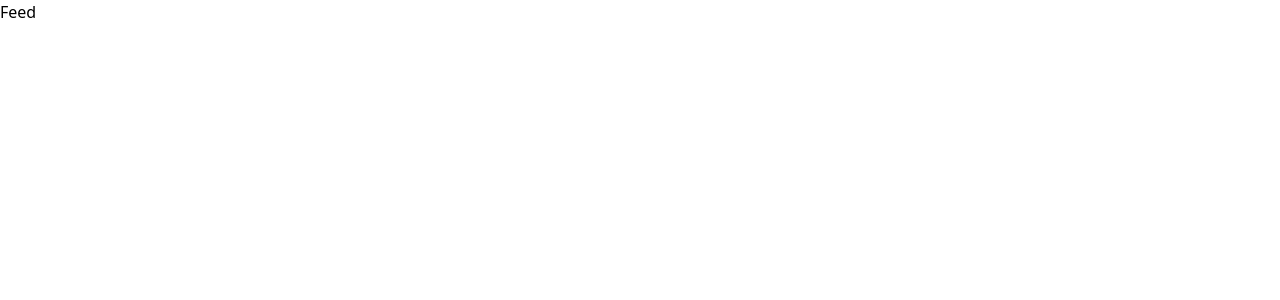
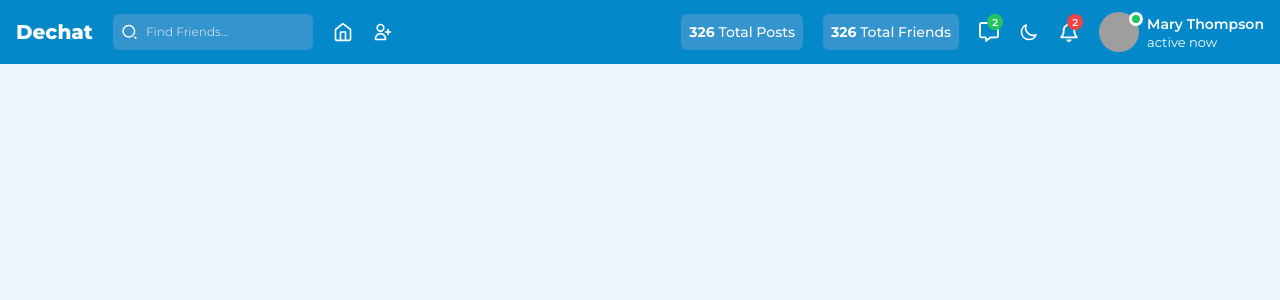
Before and after one commit to ajedamilola/dechat, a React (Vite) app: page / in a window 1280 px wide. Shown: the top 300 px of the page. Built offline with nearby package versions, Linux system fonts and the light colour scheme; grey boxes are pictures that could not be loaded.

Commit message:
Editing Navbar component

```diff
--- a/index.html
+++ b/index.html
@@ -5,8 +5,10 @@
     <link rel="icon" type="image/svg+xml" href="/vite.svg" />
     <meta name="viewport" content="width=device-width, initial-scale=1.0" />
     <title>DeChat</title>
-    <link href="https://fonts.googleapis.com/css2?family=Poppins:ital,wght@0,100;0,200;0,300;0,400;0,500;0,600;0,700;0,800;0,900;1,100;1,200;1,300;1,400;1,500;1,600;1,700;1,800;1,900&display=swap" rel="stylesheet">
-
+    <link
+      href="https://fonts.googleapis.com/css2?family=Montserrat:ital,wght@0,100..900;1,100..900&family=Roboto:ital,wght@0,100;0,300;0,400;0,500;0,700;0,900;1,100;1,300;1,400;1,500;1,700;1,900&display=swap"
+      rel="stylesheet"
+    />
   </head>
   <body>
     <div id="root"></div>
--- a/src/App.jsx
+++ b/src/App.jsx
@@ -1,15 +1,13 @@
 import React from "react";
-import { BrowserRouter, Route, Routes } from "react-router-dom";
-import Feed from "./Pages/Feed";
+import { Route, Routes } from "react-router-dom";
+import NewsFeed from "./Pages/NewsFeed";
 
 function App() {
   return (
     <div>
-      <BrowserRouter>
-        <Routes>
-          <Route path="/" element={<Feed />} />
-        </Routes>
-      </BrowserRouter>
+      <Routes>
+        <Route path="/" element={<NewsFeed />} />
+      </Routes>
     </div>
   );
 }
--- a/src/Pages/Feed.jsx
+++ /dev/null
@@ -1,9 +0,0 @@
-import React from 'react'
-
-function Feed() {
-    return (
-        <div>Feed</div>
-    )
-}
-
-export default Feed
--- /dev/null
+++ b/src/Pages/NewsFeed.jsx
@@ -0,0 +1,12 @@
+import React from "react";
+import Navbar from "../components/Navbar";
+
+const NewsFeed = () => {
+  return (
+    <div className="font-montserrat">
+      <Navbar />
+    </div>
+  );
+};
+
+export default NewsFeed;
--- /dev/null
+++ b/src/components/Navbar.jsx
@@ -0,0 +1,104 @@
+import { useState } from "react";
+import { RiSearch2Line } from "react-icons/ri";
+import { FiHome } from "react-icons/fi";
+import { HiOutlineUserAdd, HiOutlineMoon } from "react-icons/hi";
+import { FaRegMessage, FaRegBell } from "react-icons/fa6";
+import { MdClose } from "react-icons/md";
+
+const Navbar = () => {
+  const [focused, setFocused] = useState(false);
+
+  return (
+    <header className="bg-primary text-white">
+      <nav className="mx-auto flex max-w-7xl items-center justify-between px-4 py-3">
+        <div className="flex items-center gap-5">
+          <h1 className="text-xl font-extrabold">Dechat</h1>
+
+          {/* search input */}
+          <div className="flex w-[200px] items-center justify-between rounded-md bg-[#3494cd] p-2">
+            <div className="relative flex items-center gap-2">
+              <RiSearch2Line size={20} />
+              <input
+                type="text"
+                className="w-full bg-transparent text-[12px] outline-none placeholder:text-white/70"
+                placeholder="Find Friends..."
+                onFocus={() => setFocused(true)}
+                onBlur={() => setFocused(false)}
+              />
+            </div>
+            {focused && (
+              <MdClose
+                size={20}
+                className="cursor-pointer"
+                onClick={() => setFocused(false)}
+              />
+            )}
+
+            {/* searched field */}
+            <div></div>
+          </div>
+
+          <FiHome size={20} className="hidden lg:block" />
+          <HiOutlineUserAdd size={20} className="hidden lg:block" />
+        </div>
+
+        <div className="flex items-center gap-5">
+          {/* posts */}
+          <div className="hidden rounded-md bg-[#3494cd] p-2 text-sm font-medium lg:block">
+            <strong>326</strong> Total Posts
+          </div>
+
+          {/* total friends */}
+          <div className="hidden rounded-md bg-[#3494cd] p-2 text-sm font-medium lg:block">
+            <strong>326</strong> Total Friends
+          </div>
+
+          {/* message-icon */}
+          <div className="relative hidden md:block">
+            <FaRegMessage size={20} />
+
+            <div className="absolute -right-1 -top-2 flex size-4 items-center justify-center rounded-full bg-green-500 text-[10px] font-semibold">
+              2
+            </div>
+          </div>
+
+          <HiOutlineMoon size={20} />
+
+          {/* bell-icon */}
+          <div className="relative hidden md:block">
+            <FaRegBell size={20} />
+
+            <div className="absolute -right-1 -top-2 flex size-4 items-center justify-center rounded-full bg-red-500 text-[10px] font-semibold">
+              2
+            </div>
+          </div>
+
+          {/* account */}
+          <div className="hidden items-center gap-2 md:flex">
+            <div className="relative">
+              <img
+                src="/src/assets/user-sm/1.jpg"
+                alt="avatar"
+                className="size-10 rounded-full object-cover"
+              />
+
+              {/* active-icon */}
+              <div className="absolute -right-1 top-0 flex size-[14px] items-center justify-center rounded-full bg-white text-[10px] font-semibold">
+                <div className="size-2 rounded-full bg-green-500"></div>
+              </div>
+            </div>
+
+            <div>
+              <h3 className="text-sm font-semibold leading-[1.4]">
+                Mary Thompson
+              </h3>
+              <p className="text-[13px] leading-[1.1]">active now</p>
+            </div>
+          </div>
+        </div>
+      </nav>
+    </header>
+  );
+};
+
+export default Navbar;
--- a/src/index.css
+++ b/src/index.css
@@ -1,82 +1,9 @@
-@import url("https://fonts.googleapis.com/css2?family=Poppins:ital,wght@0,100;0,200;0,300;0,400;0,500;0,600;0,700;0,800;0,900;1,100;1,200;1,300;1,400;1,500;1,600;1,700;1,800;1,900&display=swap");
+@import url("https://fonts.googleapis.com/css2?family=Montserrat:ital,wght@0,100..900;1,100..900&family=Roboto:ital,wght@0,100;0,300;0,400;0,500;0,700;0,900;1,100;1,300;1,400;1,500;1,700;1,900&display=swap");
 
 @tailwind base;
 @tailwind components;
 @tailwind utilities;
 
 body {
-  /* background-color: #0f0816; */
-  /* font-family: "Poppins", sans-serif;
-  font-weight: 100;
-  font-style: normal; */
+  background-color: #edf7fc;
 }
-
-/* Chrome, Safari, Edge, Opera */
-input::-webkit-outer-spin-button,
-input::-webkit-inner-spin-button {
-  -webkit-appearance: none;
-  margin: 0;
-}
-
-/* Firefox */
-/* input[type="number"] {
-  -moz-appearance: textfield;
-} */
-
-.gradient_btn {
-  background: linear-gradient(
-    103.91deg,
-    #9b51e0 21.01%,
-    rgba(26, 38, 53, 0.8) 100%
-  );
-}
-
-.pink_gradient {
-  position: absolute;
-  top: 0%;
-  left: 0%;
-  width: 123px;
-  height: 123px;
-  border-radius: 50%;
-
-  background: #fb37ff;
-  filter: blur(200px);
-}
-
-.blue_gradient {
-  position: absolute;
-  bottom: 0%;
-  right: 0%;
-  width: 123px;
-  height: 123px;
-  border-radius: 50%;
-
-  background: #18b2de;
-  filter: blur(200px);
-}
-
-.gradient-border {
-  background: linear-gradient(
-    168.82deg,
-    #fb37ff 1.7%,
-    rgba(155, 111, 238, 0) 27.12%,
-    rgba(123, 127, 234, 0) 61.28%,
-    #1bb2de 99.52%
-  );
-}
-
-/* Animation */
-
-.showcase-img {
-  animation: myanimation 2s ease-in-out infinite alternate-reverse both;
-}
-
-@keyframes myanimation {
-  0% {
-    transform: translateY(7px);
-  }
-
-  100% {
-    transform: translateY(-7px);
-  }
-}
--- a/src/main.jsx
+++ b/src/main.jsx
@@ -1,10 +1,13 @@
-import { StrictMode } from 'react'
-import { createRoot } from 'react-dom/client'
-import App from './App.jsx'
-import './index.css'
+import { StrictMode } from "react";
+import { createRoot } from "react-dom/client";
+import App from "./App.jsx";
+import "./index.css";
+import { BrowserRouter } from "react-router-dom";
 
-createRoot(document.getElementById('root')).render(
+createRoot(document.getElementById("root")).render(
   <StrictMode>
-    <App />
+    <BrowserRouter>
+      <App />
+    </BrowserRouter>
   </StrictMode>,
-)
+);
--- a/tailwind.config.js
+++ b/tailwind.config.js
@@ -4,8 +4,14 @@ export default {
   content: ["./index.html", "./src/**/*.{js,ts,jsx,tsx}", flowbite.content()],
   theme: {
     extend: {
+      colors: {
+        primary: "#0389c9",
+        bgColor: "#edf7fc",
+        hoverColor: "#f5f5f5",
+      },
       fontFamily: {
-        ["poppins"]: ["Poppins", "sans-serif"],
+        ["montserrat"]: ["montserrat", "sans-serif"],
+        ["roboto"]: ["roboto", "sans-serif"],
       },
     },
   },
```
Also changed, not shown: src/components/PostCard.jsx (renamed from src/Components/PostCard.jsx), 1 other file (tests, documents, lock files or other folders).
